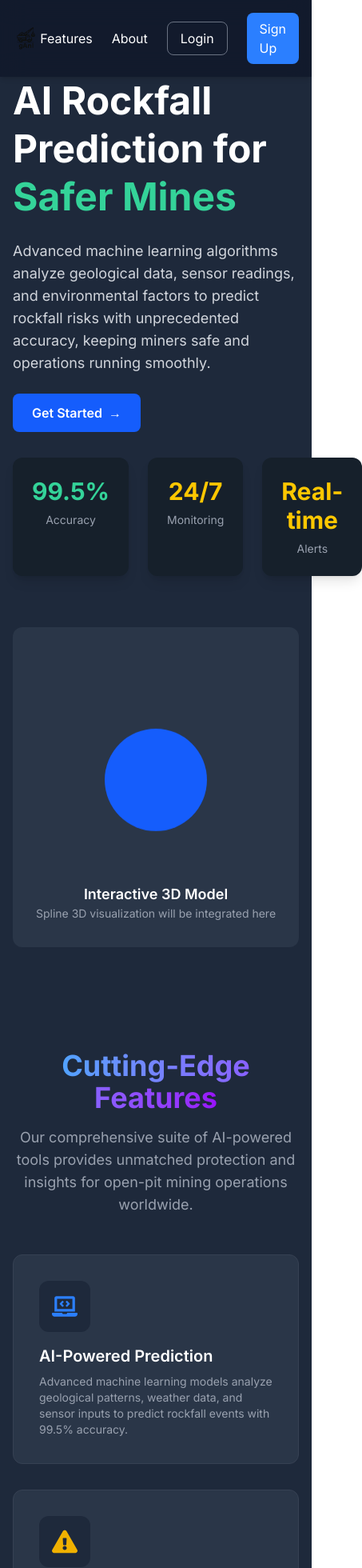
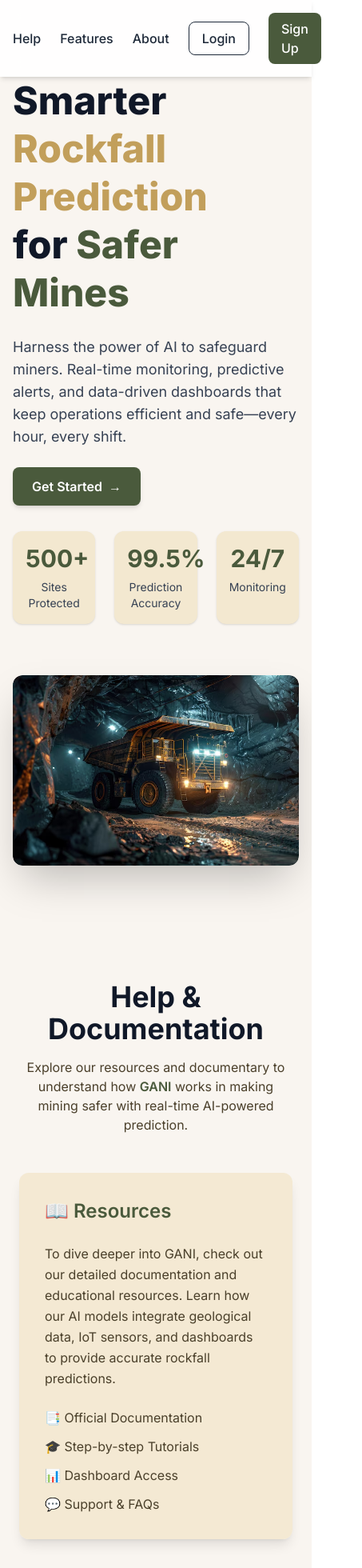
Before and after one commit to anshu2k24/AntarAtmaa, a Next.js app in the folder web app/: page / in a window 390 px wide. Shown: the top 1960 px of the page at 80% size, 453 px wide, since content can reach past the window. Built offline with nearby package versions, Linux system fonts and the light colour scheme.

Commit message:
landing page updated

```diff
--- a/web app/app/page.tsx
+++ b/web app/app/page.tsx
@@ -1,5 +1,7 @@
 "use client";
 import Hero from "@/components/Hero";
+import Help from "@/components/Help";
+import Reviews from "@/components/Reviews";
 import Features from "@/components/Features";
 import About from "@/components/About";
 import Stats from "@/components/Stats";
@@ -12,10 +14,10 @@ export default function Home() {
 
   return (
     <main className="bg-background text-foreground">
-      {/* NAVBAR */}
-
       {/* SECTIONS */}
       <Hero />
+      <Help />
+      <Reviews />
       <Features />
       <About />
       <Stats />
--- a/web app/components/Features.tsx
+++ b/web app/components/Features.tsx
@@ -13,68 +13,68 @@ const FeaturesPage = () => {
       title: "AI-Powered Prediction",
       description:
         "Advanced machine learning models analyze geological patterns, weather data, and sensor inputs to predict rockfall events with 99.5% accuracy.",
-      icon: <FaLaptopCode className="h-8 w-8 text-blue-500" />,
+      icon: <FaLaptopCode className="h-8 w-8 text-[#4a5a3c]" />,
     },
     {
       title: "Real-Time Alerts",
       description:
         "Instant notifications via multiple channels ensure immediate response to potential hazards, keeping your team safe 24/7.",
-      icon: <FaExclamationTriangle className="h-8 w-8 text-yellow-500" />,
+      icon: <FaExclamationTriangle className="h-8 w-8 text-[#c29f5b]" />,
     },
     {
       title: "Sensor Data Integration",
       description:
         "Seamlessly connects with ground motion sensors, weather stations, and geological monitoring equipment for comprehensive data analysis.",
-      icon: <FaSatelliteDish className="h-8 w-8 text-green-500" />,
+      icon: <FaSatelliteDish className="h-8 w-8 text-[#4a5a3c]" />,
     },
     {
       title: "Historical Trends",
       description:
         "Track long-term geological trends and patterns to understand your mine's unique risk profile and optimize safety measures.",
-      icon: <FaChartLine className="h-8 w-8 text-gray-400" />,
+      icon: <FaChartLine className="h-8 w-8 text-gray-700" />,
     },
     {
       title: "Interactive Risk Maps",
       description:
         "Visualize risk zones across your mining site with color-coded heat maps and detailed geological data overlays.",
-      icon: <FaMapMarkerAlt className="h-8 w-8 text-red-500" />,
+      icon: <FaMapMarkerAlt className="h-8 w-8 text-[#c29f5b]" />,
     },
     {
       title: "Instant Emergency Response",
       description:
         "Automated emergency protocols and direct communication with rescue teams ensure rapid response to critical situations.",
-      icon: <FaBolt className="h-8 w-8 text-red-500" />,
+      icon: <FaBolt className="h-8 w-8 text-[#4a5a3c]" />,
     },
   ];
 
   return (
-    <div className="bg-[#1e293b] text-white py-16">
+    <div className="bg-[#f9f5f0] text-gray-900 py-16">
       <section id="features" className="container mx-auto px-4">
+        {/* Heading */}
         <div className="text-center mb-12">
-          <h2 className="text-4xl font-bold">
-            <span className="text-transparent bg-clip-text bg-gradient-to-r from-blue-400 to-purple-600">
-              Cutting-Edge Features
-            </span>
+          <h2 className="text-4xl font-bold text-gray-900">
+            Cutting-Edge <span className="text-[#4a5a3c]">Features</span>
           </h2>
-          <p className="mt-4 text-lg text-gray-400 max-w-2xl mx-auto">
+          <p className="mt-4 text-lg text-[#4a3f2a] max-w-2xl mx-auto">
             Our comprehensive suite of AI-powered tools provides unmatched
             protection and insights for open-pit mining operations worldwide.
           </p>
         </div>
 
+        {/* Features Grid */}
         <div className="grid grid-cols-1 md:grid-cols-2 lg:grid-cols-3 gap-8">
           {features.map((feature, index) => (
             <div
               key={index}
-              className="bg-[#2a3648] p-8 rounded-xl border border-gray-700 hover:border-blue-500 transition-colors duration-300"
+              className="bg-[#f3e8d0]/90 backdrop-blur-sm p-8 rounded-xl shadow-lg border border-[#e6d3a3] hover:border-[#4a5a3c] transition-colors duration-300"
             >
-              <div className="p-4 rounded-xl bg-[#1e293b] w-max mb-4">
+              <div className="p-4 rounded-xl bg-[#fff8e5] w-max mb-4 shadow-inner">
                 {feature.icon}
               </div>
-              <h3 className="text-xl font-semibold text-white mb-2">
+              <h3 className="text-xl font-semibold mb-2 text-gray-900">
                 {feature.title}
               </h3>
-              <p className="text-gray-400 text-sm">{feature.description}</p>
+              <p className="text-[#4a3f2a] text-sm">{feature.description}</p>
             </div>
           ))}
         </div>
--- /dev/null
+++ b/web app/components/Help.tsx
@@ -0,0 +1,91 @@
+"use client";
+import Link from "next/link";
+
+const Help = () => {
+  return (
+    <section id="help" className="bg-[#f9f5f0] text-gray-900 py-20">
+      <div className="container mx-auto px-6 space-y-12">
+        {/* Heading */}
+        <div className="text-center space-y-4">
+          <h2 className="text-4xl font-bold text-gray-900">
+            Help & Documentation
+          </h2>
+          <p className="text-[#4a3f2a] max-w-2xl mx-auto">
+            Explore our resources and documentary to understand how{" "}
+            <span className="text-[#4a5a3c] font-semibold">GANI</span> works in
+            making mining safer with real-time AI-powered prediction.
+          </p>
+        </div>
+
+        {/* Layout */}
+        <div className="grid grid-cols-1 lg:grid-cols-2 gap-12 items-center">
+          {/* Left: Documentation */}
+          <div className="space-y-6 bg-[#f3e8d0]/90 backdrop-blur-sm p-8 rounded-xl shadow-lg">
+            <h3 className="text-2xl font-semibold text-[#4a5a3c]">
+              📖 Resources
+            </h3>
+            <p className="text-[#4a3f2a] leading-relaxed">
+              To dive deeper into GANI, check out our detailed documentation and
+              educational resources. Learn how our AI models integrate
+              geological data, IoT sensors, and dashboards to provide accurate
+              rockfall predictions.
+            </p>
+
+            <ul className="space-y-3 text-[#4a3f2a]">
+              <li>
+                <Link
+                  href="https://docs.rocksafemines.com"
+                  target="_blank"
+                  className="hover:text-[#4a5a3c] transition-colors"
+                >
+                  📑 Official Documentation
+                </Link>
+              </li>
+              <li>
+                <Link
+                  href="https://tutorials.rocksafemines.com"
+                  target="_blank"
+                  className="hover:text-[#4a5a3c] transition-colors"
+                >
+                  🎓 Step-by-step Tutorials
+                </Link>
+              </li>
+              <li>
+                <Link
+                  href="https://dashboard.rocksafemines.com"
+                  target="_blank"
+                  className="hover:text-[#4a5a3c] transition-colors"
+                >
+                  📊 Dashboard Access
+                </Link>
+              </li>
+              <li>
+                <Link
+                  href="https://support.rocksafemines.com"
+                  target="_blank"
+                  className="hover:text-[#4a5a3c] transition-colors"
+                >
+                  💬 Support & FAQs
+                </Link>
+              </li>
+            </ul>
+          </div>
+
+          {/* Right: YouTube Video */}
+          <div className="w-full aspect-video rounded-xl overflow-hidden shadow-xl border border-[#4a5a3c]/40">
+            <iframe
+              className="w-full h-full"
+              src="https://www.youtube.com/embed/hYfb1M2nihY?si=eyRQyk7lDKsnz-yF"
+              title="RockSafe AI Documentary"
+              frameBorder="0"
+              allow="accelerometer; autoplay; clipboard-write; encrypted-media; gyroscope; picture-in-picture"
+              allowFullScreen
+            ></iframe>
+          </div>
+        </div>
+      </div>
+    </section>
+  );
+};
+
+export default Help;
--- a/web app/components/Hero.tsx
+++ b/web app/components/Hero.tsx
@@ -3,39 +3,45 @@ import Image from "next/image";
 
 const HeroSection = () => {
   return (
-    <div className="relative bg-[#1e293b] text-white min-h-screen flex flex-col">
+    <div className="relative bg-[#f9f5f0] text-gray-900 min-h-screen flex flex-col">
       {/* Navbar */}
-      <nav className="fixed top-0 left-0 right-0 z-50 bg-[#0f172a]/80 backdrop-blur-lg p-4 shadow-md">
+      <nav className="fixed top-0 left-0 right-0 z-50 bg-white/90 backdrop-blur-md p-4 shadow-md">
         <div className="container mx-auto flex items-center">
           {/* Logo */}
           <div className="flex items-center space-x-2">
             <Image
               src="/logo.png"
               alt="RockSafe AI Logo"
-              width={200}
-              height={80}
+              width={160}
+              height={60}
               className="object-contain h-10 md:h-12 w-auto"
               priority
             />
           </div>
 
-          {/* Navigation Links aligned right */}
-          <div className="ml-auto flex items-center space-x-6">
-            <a href="#features" className="hover:text-gray-400">
+          {/* Navigation Links */}
+          <div className="ml-auto flex items-center space-x-6 font-medium text-gray-800">
+            <a href="#help" className="hover:text-[#4a5a3c] transition-colors">
+              Help
+            </a>
+            <a
+              href="#features"
+              className="hover:text-[#4a5a3c] transition-colors"
+            >
               Features
             </a>
-            <a href="#about" className="hover:text-gray-400">
+            <a href="#about" className="hover:text-[#4a5a3c] transition-colors">
               About
             </a>
             <Link
               href="/login"
-              className="px-4 py-2 rounded-lg border border-gray-500 hover:bg-gray-700 transition-colors"
+              className="px-4 py-2 rounded-lg border border-gray-800 hover:bg-[#4a5a3c] hover:text-white transition-colors"
             >
               Login
             </Link>
             <Link
               href="/signup"
-              className="px-4 py-2 rounded-lg bg-blue-500 hover:bg-blue-600 transition-colors"
+              className="px-4 py-2 rounded-lg bg-[#4a5a3c] text-white hover:bg-[#3b482f] transition-colors"
             >
               Sign Up
             </Link>
@@ -46,53 +52,55 @@ const HeroSection = () => {
       {/* Hero Content */}
       <section className="flex-1 flex items-center justify-center pt-24 pb-16">
         <div className="container mx-auto px-4 grid grid-cols-1 lg:grid-cols-2 gap-16 items-center">
+          {/* Left Side - Text */}
           <div className="space-y-6">
-            <h1 className="text-5xl font-bold leading-tight">
-              AI Rockfall Prediction for <br />
-              <span className="text-[#34d399]">Safer Mines</span>
+            <h1 className="text-5xl font-extrabold leading-tight text-gray-900">
+              Smarter{" "}
+              <span className="text-[#c29f5b]">Rockfall Prediction</span> <br />
+              for <span className="text-[#4a5a3c]">Safer Mines</span>
             </h1>
-            <p className="text-lg text-gray-300 max-w-lg">
-              Advanced machine learning algorithms analyze geological data,
-              sensor readings, and environmental factors to predict rockfall
-              risks with unprecedented accuracy, keeping miners safe and
-              operations running smoothly.
+            <p className="text-lg text-gray-700 max-w-lg">
+              Harness the power of AI to safeguard miners. Real-time monitoring,
+              predictive alerts, and data-driven dashboards that keep operations
+              efficient and safe—every hour, every shift.
             </p>
+
+            {/* CTA */}
             <Link href="/signup">
-              <button className="bg-blue-600 hover:bg-blue-700 transition-colors text-white py-3 px-6 rounded-lg font-semibold flex items-center space-x-2">
+              <button className="bg-[#4a5a3c] text-white hover:bg-[#3b482f] transition-colors py-3 px-6 rounded-lg font-semibold flex items-center space-x-2 shadow-md">
                 <span>Get Started</span>
                 <span>→</span>
               </button>
             </Link>
 
-            {/* Metrics Cards (Darker) */}
-            <div className="flex space-x-6 mt-8">
-              <div className="bg-[#16202b] p-6 rounded-xl shadow-lg flex-1 text-center">
-                <span className="text-3xl font-bold text-[#34d399]">99.5%</span>
-                <p className="text-sm text-gray-400 mt-2">Accuracy</p>
+            {/* Quick Data Highlights */}
+            <div className="grid grid-cols-3 gap-6 mt-8">
+              <div className="bg-[#f3e8d0] p-4 rounded-xl shadow text-center">
+                <span className="text-3xl font-bold text-[#4a5a3c]">500+</span>
+                <p className="text-sm text-gray-700 mt-2">Sites Protected</p>
               </div>
-              <div className="bg-[#16202b] p-6 rounded-xl shadow-lg flex-1 text-center">
-                <span className="text-3xl font-bold text-yellow-400">24/7</span>
-                <p className="text-sm text-gray-400 mt-2">Monitoring</p>
+              <div className="bg-[#f3e8d0] p-4 rounded-xl shadow text-center">
+                <span className="text-3xl font-bold text-[#4a5a3c]">99.5%</span>
+                <p className="text-sm text-gray-700 mt-2">
+                  Prediction Accuracy
+                </p>
               </div>
-              <div className="bg-[#16202b] p-6 rounded-xl shadow-lg flex-1 text-center">
-                <span className="text-3xl font-bold text-yellow-400">
-                  Real-time
-                </span>
-                <p className="text-sm text-gray-400 mt-2">Alerts</p>
+              <div className="bg-[#f3e8d0] p-4 rounded-xl shadow text-center">
+                <span className="text-3xl font-bold text-[#4a5a3c]">24/7</span>
+                <p className="text-sm text-gray-700 mt-2">Monitoring</p>
               </div>
             </div>
           </div>
 
-          {/* Interactive 3D Model placeholder */}
-          <div className="bg-[#2a3648] rounded-xl h-[400px] flex items-center justify-center p-8 relative">
-            <div className="bg-blue-600 w-32 h-32 rounded-full animate-float"></div>
-            <p className="absolute bottom-8 text-sm text-gray-400 text-center">
-              <span className="text-lg font-semibold text-white">
-                Interactive 3D Model
-              </span>{" "}
-              <br />
-              Spline 3D visualization will be integrated here
-            </p>
+          {/* Right Side - Mine Image */}
+          <div className="rounded-xl overflow-hidden shadow-2xl">
+            <Image
+              src="/mine.jpg"
+              alt="Mining Site"
+              width={600}
+              height={400}
+              className="object-cover rounded-xl"
+            />
           </div>
         </div>
       </section>
--- /dev/null
+++ b/web app/components/Reviews.tsx
@@ -0,0 +1,65 @@
+"use client";
+
+import { FaStar } from "react-icons/fa";
+
+const reviews = [
+  {
+    name: "Amit Verma",
+    role: "Mining Engineer",
+    text: "RockSafe AI has transformed the way we predict rockfalls. The accuracy is impressive and it has made our sites much safer.",
+    rating: 5,
+  },
+  {
+    name: "Sophia Johnson",
+    role: "Safety Officer",
+    text: "The real-time alerts are a lifesaver! I can confidently say this system prevents accidents before they happen.",
+    rating: 4,
+  },
+  {
+    name: "Ravi Sharma",
+    role: "Operations Manager",
+    text: "Easy to integrate, reliable, and backed with solid AI. It’s now an essential part of our operations.",
+    rating: 5,
+  },
+];
+
+const Reviews = () => {
+  return (
+    <section id="reviews" className="bg-[#f9f5f0] text-gray-900 py-20 px-6">
+      <div className="container mx-auto text-center">
+        <h2 className="text-4xl font-bold mb-12 text-gray-900">
+          What Our <span className="text-[#4a5a3c]">Users Say</span>
+        </h2>
+
+        <div className="grid md:grid-cols-3 gap-8">
+          {reviews.map((review, index) => (
+            <div
+              key={index}
+              className="bg-[#f3e8d0]/90 p-6 rounded-xl shadow-lg hover:scale-105 transform transition duration-300"
+            >
+              {/* Rating */}
+              <div className="flex justify-center mb-4 text-[#c29f5b]">
+                {Array(review.rating)
+                  .fill(0)
+                  .map((_, i) => (
+                    <FaStar key={i} className="h-5 w-5" />
+                  ))}
+              </div>
+
+              {/* Text */}
+              <p className="text-[#4a3f2a] italic mb-4">"{review.text}"</p>
+
+              {/* User Info */}
+              <h3 className="text-lg font-semibold text-gray-900">
+                {review.name}
+              </h3>
+              <p className="text-sm text-[#6b5c40]">{review.role}</p>
+            </div>
+          ))}
+        </div>
+      </div>
+    </section>
+  );
+};
+
+export default Reviews;
```
Also changed, not shown: web app/app/login/page.tsx (+43 -35 lines), web app/app/signup/page.tsx (+72 -68 lines), web app/components/About.tsx (+21 -23 lines), web app/components/Footer.tsx (+29 -26 lines), web app/components/Stats.tsx (+40 -10 lines), web app/public/mine.jpg (added).
